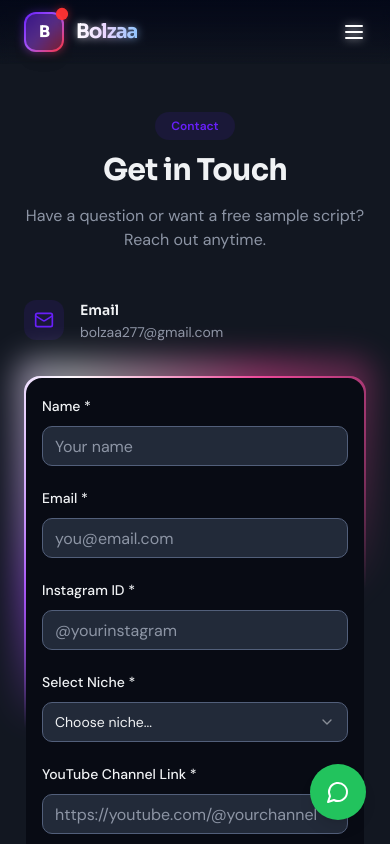
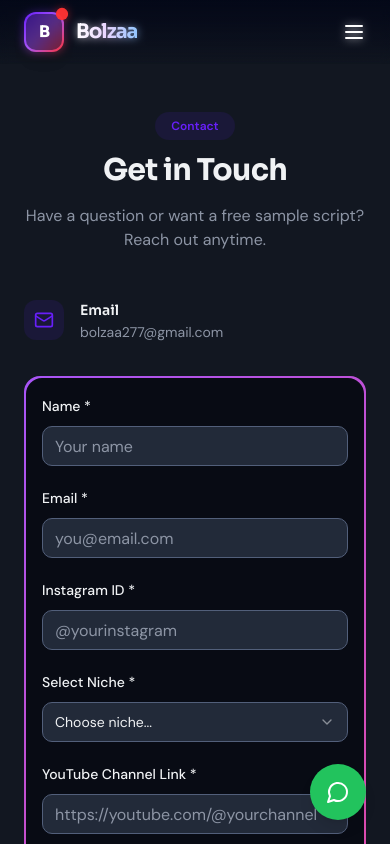
Before and after one commit to sallu-12/two, a React (Vite) app in the folder frontend/: page /contact in a window 390 px wide. Shown: the top 844 px of the page. Built offline with nearby package versions, Linux system fonts and the light colour scheme; the HTML template or start-up script is replaced by a standard one.

Commit message:
Remove expensive frame animation: static gradient border for mobile performance

```diff
--- a/frontend/src/components/AnimatedBorderCard.tsx
+++ b/frontend/src/components/AnimatedBorderCard.tsx
@@ -1,13 +1,8 @@
-import { useRef } from "react";
-import { useAnimationFrame } from "framer-motion";
+import React from "react";
 
 interface AnimatedBorderCardProps {
   children: React.ReactNode;
   className?: string;
-  /** How fast the beam spins — lower = faster. Default 8 */
-  speed?: number;
-  /** Extra outer blur glow in px. Default 12 */
-  glowBlur?: number;
   /** Border-radius class. Default 'rounded-2xl' */
   radius?: string;
 }
@@ -15,39 +10,16 @@ interface AnimatedBorderCardProps {
 const AnimatedBorderCard = ({
   children,
   className = "",
-  speed = 8,
-  glowBlur = 12,
   radius = "rounded-2xl",
 }: AnimatedBorderCardProps) => {
-  const spinRef = useRef<HTMLDivElement>(null);
-  const glowRef = useRef<HTMLDivElement>(null);
-
-  useAnimationFrame((t) => {
-    const angle = (t / speed) % 360;
-    const gradient = `conic-gradient(from ${angle}deg at 50% 50%,
-      transparent 0deg,
-      transparent 60deg,
-      #a855f7 100deg,
-      #ffffff 130deg,
-      #ec4899 160deg,
-      transparent 200deg,
-      transparent 360deg
-    )`;
-    if (spinRef.current) spinRef.current.style.background = gradient;
-    if (glowRef.current) glowRef.current.style.background = gradient;
-  });
-
   return (
-    // Outer: p-[2px] creates the border gap — no negative insets, no overflow
-    <div className={`relative p-[2px] ${radius} ${className}`}>
-      {/* Crisp spinning beam ring — fills the 2px padding gap */}
-      <div ref={spinRef} className={`absolute inset-0 ${radius}`} />
-      {/* Blurred ambient glow — scale(1.05) expands outward softly */}
-      <div
-        ref={glowRef}
-        className={`absolute inset-0 ${radius} opacity-50`}
-        style={{ filter: `blur(${glowBlur}px)`, transform: "scale(1.05)" }}
-      />
+    // Static border: p-[2px] creates the border gap
+    <div
+      className={`relative p-[2px] ${radius} ${className}`}
+      style={{
+        background: 'linear-gradient(135deg, #a855f7 0%, #ec4899 100%)',
+      }}
+    >
       {/* Dark content area sits on top, leaving 2px ring visible */}
       <div className={`relative z-10 ${radius} bg-[#080b14] overflow-hidden`}>
         {children}
--- a/frontend/src/pages/About.tsx
+++ b/frontend/src/pages/About.tsx
@@ -44,7 +44,7 @@ const About = () => {
             viewport={{ once: true }}
             className="mx-auto max-w-2xl"
           >
-            <AnimatedBorderCard speed={12} glowBlur={16}>
+            <AnimatedBorderCard>
               <div className="p-8 md:p-10 text-center">
                 {/* Ambient glow blobs */}
                 <div className="pointer-events-none absolute -top-8 -left-8 h-40 w-40 rounded-full bg-purple-700/15 blur-3xl" />
--- a/frontend/src/pages/Contact.tsx
+++ b/frontend/src/pages/Contact.tsx
@@ -115,7 +115,7 @@ const Contact = () => {
               animate={{ opacity: 1, y: 0 }}
               className="md:col-span-3"
             >
-              <AnimatedBorderCard speed={10} glowBlur={14}>
+              <AnimatedBorderCard>
               {sent ? (
                 <motion.div
                   initial={{ opacity: 0, scale: 0.9 }}
--- a/frontend/src/pages/Samples.tsx
+++ b/frontend/src/pages/Samples.tsx
@@ -31,7 +31,7 @@ const Samples = () => {
               transition={{ duration: 0.5 }}
               className="mx-auto max-w-lg"
             >
-              <AnimatedBorderCard speed={8} glowBlur={14}>
+              <AnimatedBorderCard>
                 <div className="p-8">
                 {/* Ambient glows inside */}
                 <div className="pointer-events-none absolute -top-8 -left-8 h-44 w-44 rounded-full bg-purple-700/15 blur-3xl" />
```
